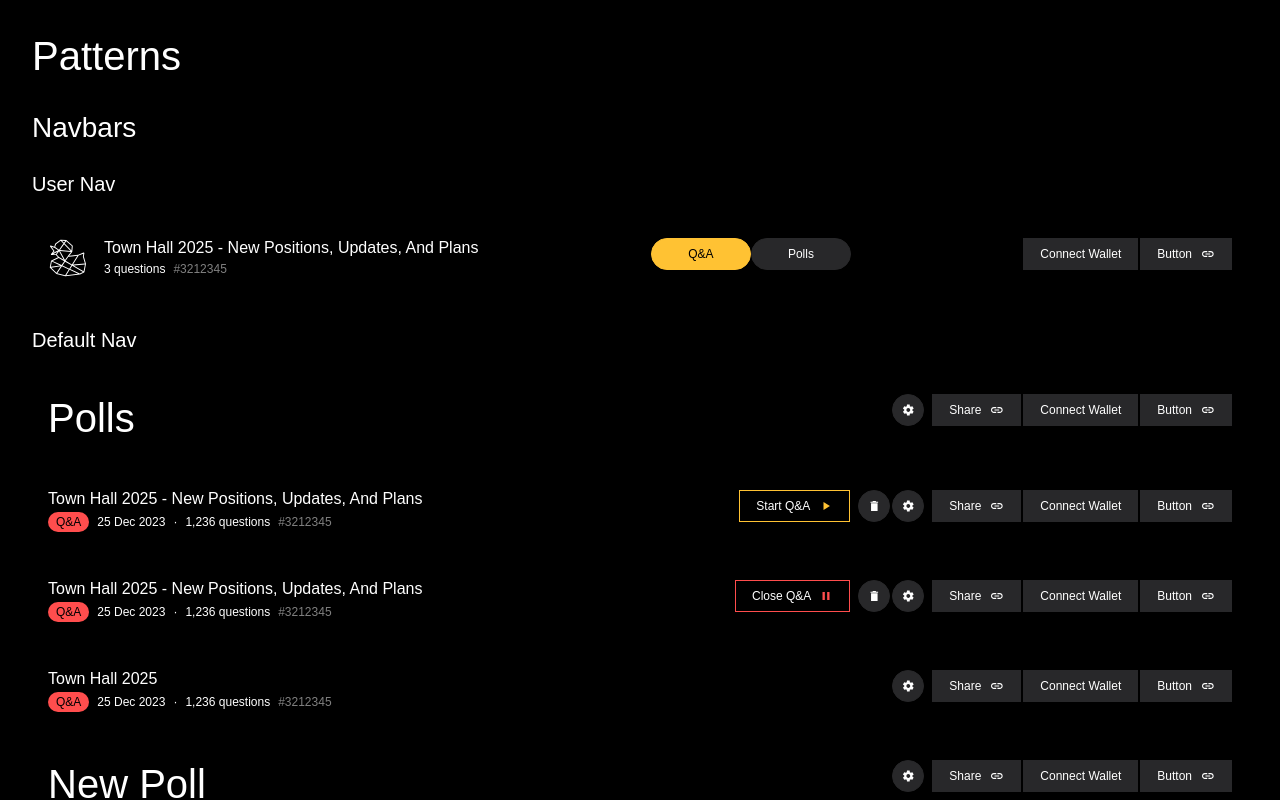
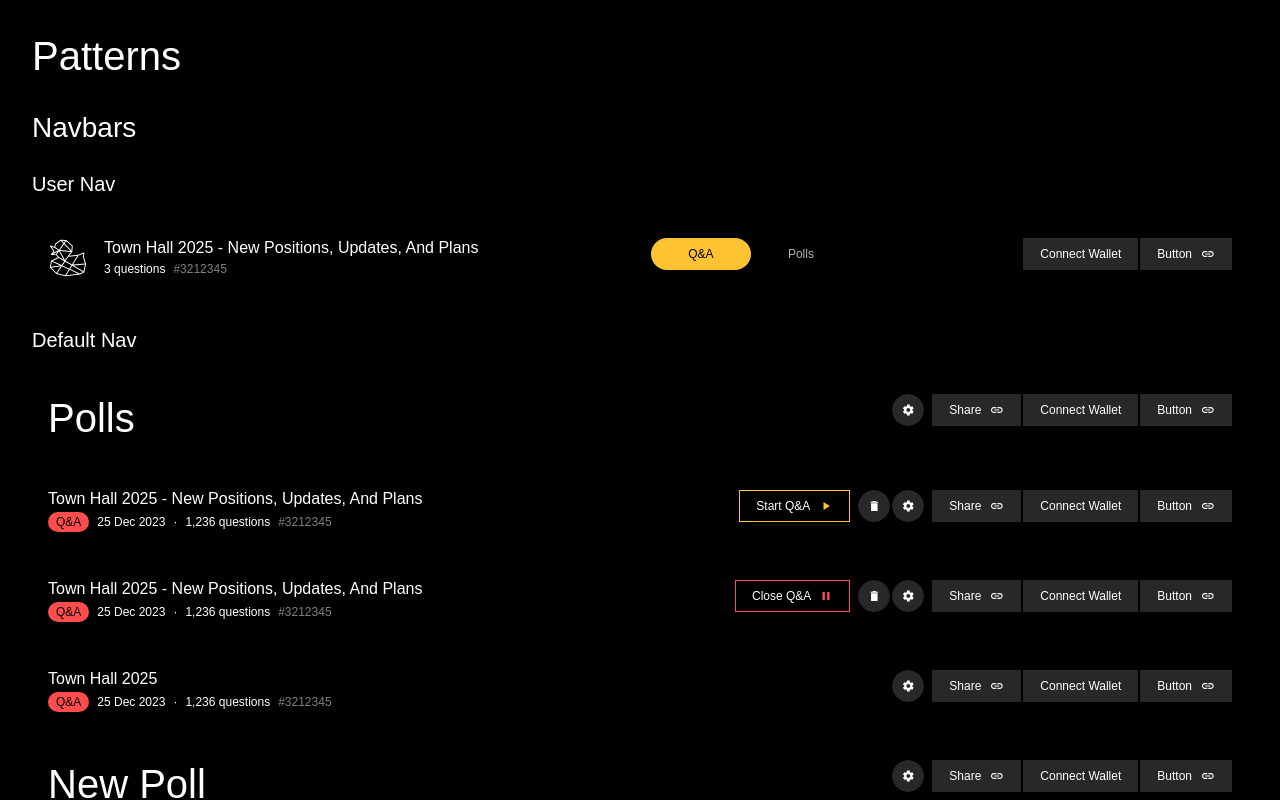
Before and after one commit to acid-info/qaku.app, a Next.js app: page /test in a window 1280 px wide. Shown: the top 800 px of the page. Built offline with nearby package versions, Linux system fonts and the light colour scheme.

Commit message:
refactor(UserNav): use Tab component instead of custom tabs

```diff
--- a/src/components/Navbar/UserNav.tsx
+++ b/src/components/Navbar/UserNav.tsx
@@ -1,14 +1,17 @@
 import { numberWithCommas } from '@/utils/general.utils'
 import styled from '@emotion/styled'
-import { Button } from '../Button'
 import { QakuLogo } from '../Icons/QakuLogo'
+import { Tab } from '../Tab'
 import WalletConnect from './WalletConnect'
 
+export type NavMode = 'qna' | 'polls'
+
 interface Props {
-  mode: 'qna' | 'polls'
+  mode: NavMode
   title: string
   count: number
   id: string
+  onModeChange?: (mode: NavMode) => void
 }
 
 const renderUnit = (mode: 'qna' | 'polls', count: number) => {
@@ -21,7 +24,7 @@ const renderUnit = (mode: 'qna' | 'polls', count: number) => {
     : 'polls'
 }
 
-const UserNav = ({ mode, title, count, id }: Props) => {
+const UserNav = ({ mode, title, count, id, onModeChange }: Props) => {
   return (
     <Container>
       <Left>
@@ -36,14 +39,17 @@ const UserNav = ({ mode, title, count, id }: Props) => {
           </CountAndId>
         </Info>
       </Left>
-      <ToggleContainer>
-        <Button variant={mode === 'qna' ? 'filledPrimary' : 'filled'}>
-          Q&A
-        </Button>
-        <Button variant={mode === 'polls' ? 'filledPrimary' : 'filled'}>
-          Polls
-        </Button>
-      </ToggleContainer>
+      <TabWrapper>
+        <Tab
+          options={[
+            { id: 'qna', label: 'Q&A' },
+            { id: 'polls', label: 'Polls' },
+          ]}
+          activeId={mode}
+          onChange={(id) => onModeChange?.(id as NavMode)}
+          itemWidth="100px"
+        />
+      </TabWrapper>
       <WalletConnect />
     </Container>
   )
@@ -71,15 +77,6 @@ const Info = styled.div`
   gap: 4px;
 `
 
-const ToggleContainer = styled.div`
-  display: flex;
-
-  button {
-    width: 100px;
-    border-radius: 40px;
-  }
-`
-
 const CountAndId = styled.div`
   display: flex;
   gap: 8px;
@@ -92,4 +89,9 @@ const CountAndId = styled.div`
   }
 `
 
+const TabWrapper = styled.div`
+  display: flex;
+  align-items: center;
+`
+
 export default UserNav
--- a/src/containers/Test/TestContainer.tsx
+++ b/src/containers/Test/TestContainer.tsx
@@ -10,7 +10,7 @@ import { ChatBubbleOutlineIcon } from '@/components/Icons/ChatBubbleOutlineIcon'
 import { PlusIcon } from '@/components/Icons/PlusIcon'
 import { MessageForm } from '@/components/MessageForm'
 import DefaultNav, { ProgressStatus } from '@/components/Navbar/DefaultNav'
-import UserNav from '@/components/Navbar/UserNav'
+import UserNav, { NavMode } from '@/components/Navbar/UserNav'
 import { PasswordGenerator } from '@/components/PasswordGenerator'
 import { PollOptions } from '@/components/PollOptions'
 import { Search } from '@/components/Search'
@@ -34,15 +34,19 @@ const DemoSection: React.FC<DemoSectionProps> = ({ title, children }) => (
   </Section>
 )
 
-const NavbarDemo = () => (
+const NavbarDemo = () => {
+  const [mode, setMode] = useState<NavMode>('qna')
+
+  return (
     <DemoSection title="Navbars">
       <div style={{ maxWidth: 1400, width: '100%' }}>
         <h3>User Nav</h3>
         <UserNav
-        mode="qna"
+          mode={mode}
           title="Town Hall 2025 - New Positions, Updates, And Plans"
           count={3}
           id="3212345"
+          onModeChange={(newMode) => setMode(newMode)}
         />
 
         <h3 style={{ marginTop: '32px' }}>Default Nav</h3>
@@ -100,6 +104,7 @@ const NavbarDemo = () => (
       </div>
     </DemoSection>
   )
+}
 
 const PollOptionsDemo = () => {
   const [selectedOptionId, setSelectedOptionId] = useState<string>()
```
Lines whose indentation alone changed are shown as unchanged.
